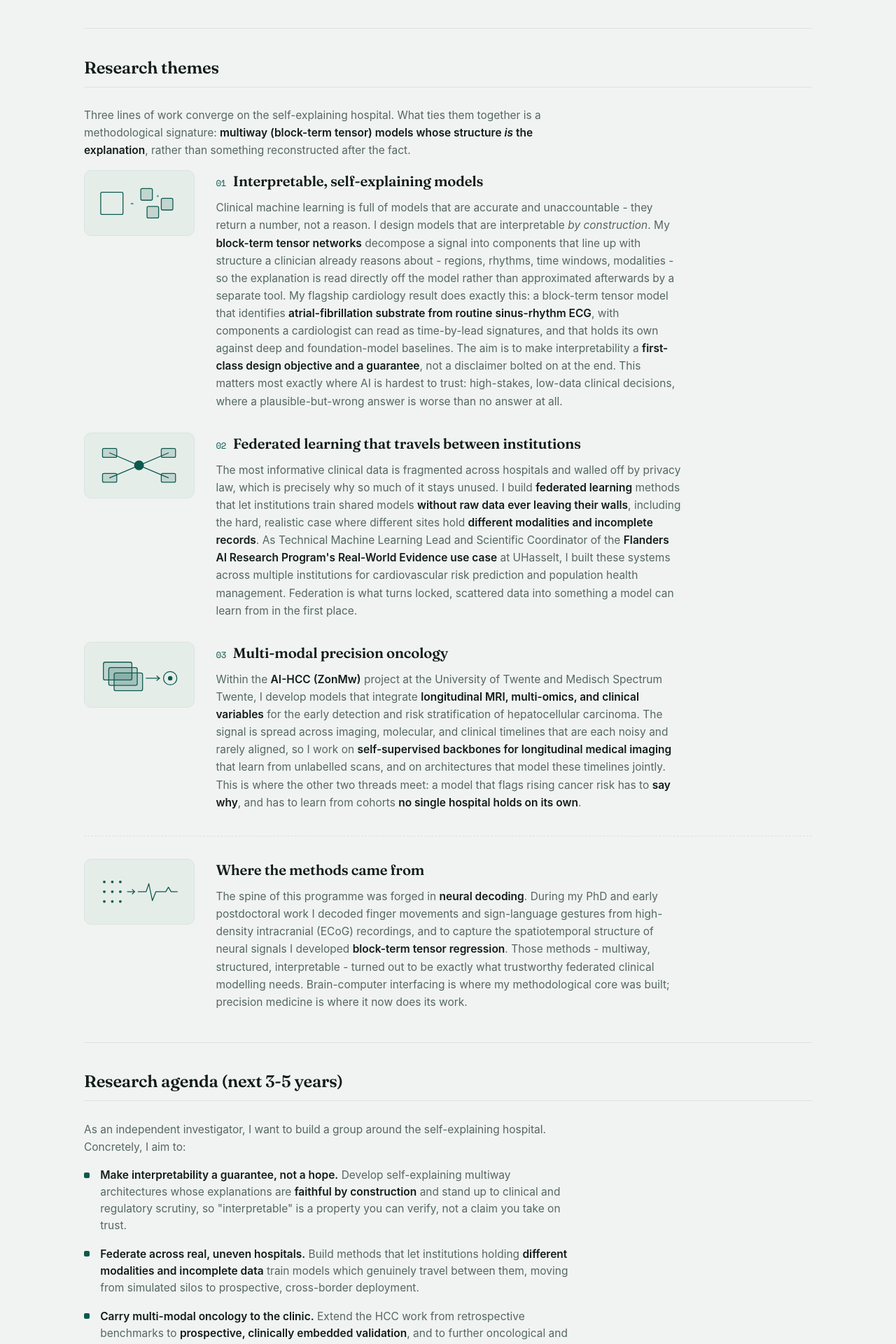
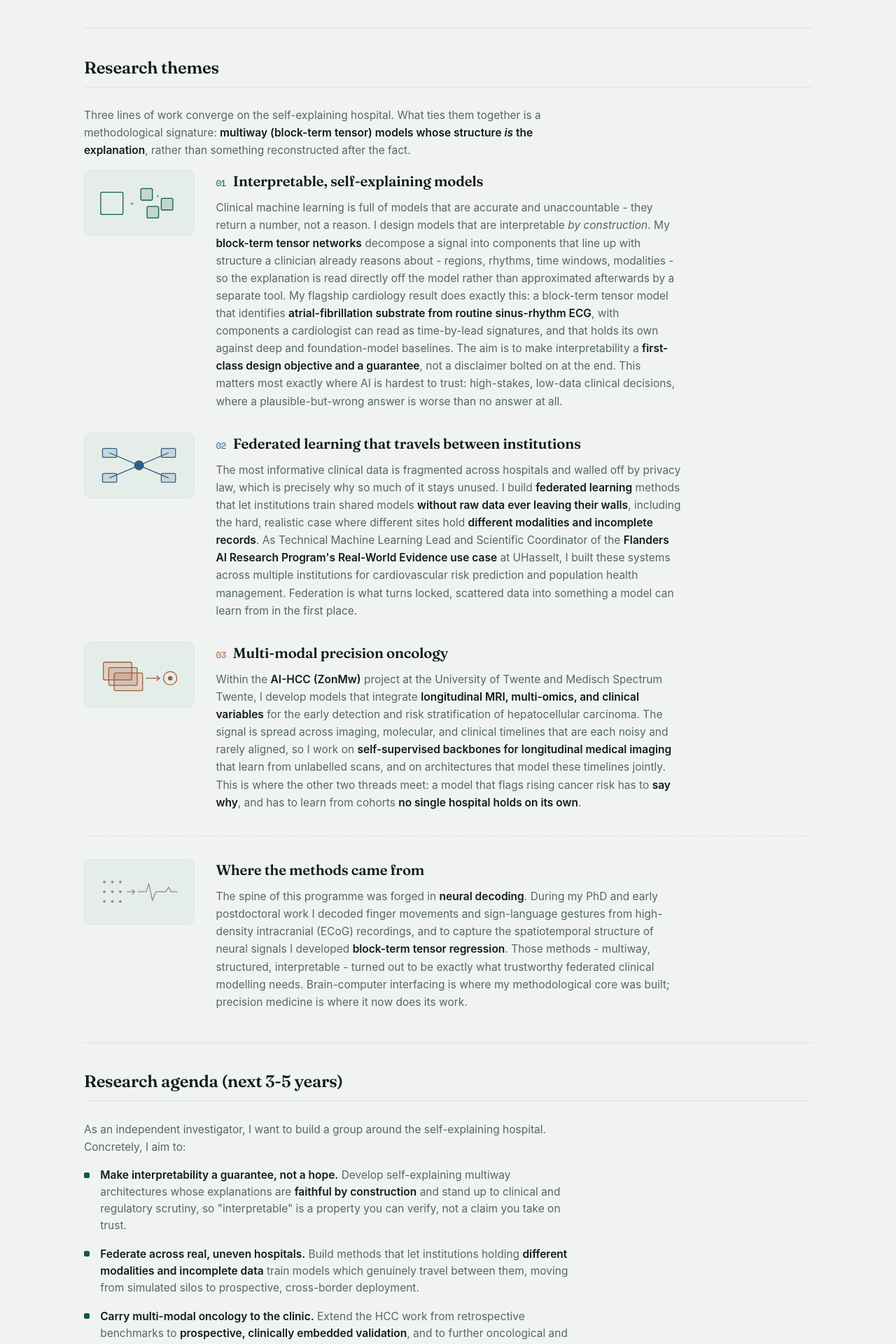
Before and after one commit to TheAxeC/theaxec.github.io, a Jekyll site: the page built from _pages/research.md, in a window 1280 px wide. Shown: the part 358-2278 px from the top of the page at 70% size. Built offline with Jekyll 4.4.1, drawn with Linux system fonts in a browser that asks for light colours.

Commit message:
Enhance publications layout with program color coding and update CV PDF

```diff
--- a/_includes/home/main.html
+++ b/_includes/home/main.html
@@ -29,7 +29,7 @@
     <div class="h"><span>{{ h.research_heading }}</span><a href="{{ h.research_link_url | relative_url }}">{{ h.research_link_text }} &rarr;</a></div>
     <div class="grid">
       {% for t in site.data.website.home.research_grid %}
-      <div class="card"><div class="dia">{% case forloop.index %}{% when 1 %}<svg viewBox="0 0 200 100">
+      <div class="card pcol{% case forloop.index %}{% when 1 %} pcol-tensor{% when 2 %} pcol-federated{% when 3 %} pcol-hcc{% endcase %}"><div class="dia">{% case forloop.index %}{% when 1 %}<svg viewBox="0 0 200 100">
         <rect class="dl" x="14" y="26" width="50" height="50" rx="3"/><text x="80" y="56" font-family="Space Mono" font-size="14" fill="currentColor">=</text>
         <rect class="dfs" x="104" y="18" width="26" height="26" rx="3"/><rect class="dl" x="104" y="18" width="26" height="26" rx="3"/>
         <text x="138" y="40" font-family="Space Mono" font-size="13" fill="currentColor">+</text>
--- a/_includes/site/head.html
+++ b/_includes/site/head.html
@@ -19,7 +19,7 @@
 <meta property="twitter:image" content="{{ '/assets/images/og-card.png' | absolute_url }}">
 
 <link rel="stylesheet" href="{{ '/assets/css/fonts.css' | relative_url }}">
-<link rel="stylesheet" href="{{ '/assets/css/site.css' | relative_url }}">
+<link rel="stylesheet" href="{{ '/assets/css/site.css' | relative_url }}?v={{ site.time | date: '%s' }}">
 
 <script type="application/ld+json">
 {
--- a/_includes/site/publications.html
+++ b/_includes/site/publications.html
@@ -18,9 +18,10 @@
       {% for item in coll.papers %}{% unless item.hide %}
       {% assign i = i | plus: 1 %}
       <article class="pitem">
-        <div class="pdiacol">
+        {% assign prim = item.program | first %}
+        <div class="pdiacol{% if prim %} pcol pcol-{{ prim }}{% endif %}">
           <div class="pidx">[{{ i }}]</div>
-          {% if item.program %}{% assign prim = item.program | first %}
+          {% if item.program %}
           <div class="pdia" title="Research line: {{ programs[prim] }}">{% include site/program-diagram.html key=prim %}</div>
           <div class="pdia-label">{{ programs[prim] }}</div>
           {% if item.program.size > 1 %}<div class="pdia-tags">{% for p in item.program offset:1 %}+ {{ programs[p] }}{% unless forloop.last %}<br>{% endunless %}{% endfor %}</div>{% endif %}
--- a/_pages/research.md
+++ b/_pages/research.md
@@ -16,7 +16,7 @@
   <h2 class="psec-h">Research themes</h2>
   <p>Three lines of work converge on the self-explaining hospital. What ties them together is a methodological signature: <strong>multiway (block-term tensor) models whose structure <em>is</em> the explanation</strong>, rather than something reconstructed after the fact.</p>
 
-  <article class="stmt-theme">
+  <article class="stmt-theme pcol pcol-tensor">
     <div class="pdia">{% include site/program-diagram.html key='tensor' %}</div>
     <div>
       <h3><span class="n">01</span> Interpretable, self-explaining models</h3>
@@ -24,7 +24,7 @@
     </div>
   </article>
 
-  <article class="stmt-theme">
+  <article class="stmt-theme pcol pcol-federated">
     <div class="pdia">{% include site/program-diagram.html key='federated' %}</div>
     <div>
       <h3><span class="n">02</span> Federated learning that travels between institutions</h3>
@@ -32,7 +32,7 @@
     </div>
   </article>
 
-  <article class="stmt-theme">
+  <article class="stmt-theme pcol pcol-hcc">
     <div class="pdia">{% include site/program-diagram.html key='hcc' %}</div>
     <div>
       <h3><span class="n">03</span> Multi-modal precision oncology</h3>
@@ -40,7 +40,7 @@
     </div>
   </article>
 
-  <div class="stmt-origin">
+  <div class="stmt-origin pcol">
     <div class="pdia">{% include site/program-diagram.html key='eeg' %}</div>
     <div>
       <h3>Where the methods came from</h3>
--- a/assets/css/site.css
+++ b/assets/css/site.css
@@ -7,10 +7,12 @@
 *{box-sizing:border-box;margin:0;padding:0}
 :root{
   --paper:#F0F3F1;--surface:#FFFFFF;--ink:#121C19;--muted:#566761;--line:#DAE3DF;--soft:#E5EDE9;--accent:#0C594E;--accent-soft:#D6E7E1;--code-bg:#0E1916;
+  --pill-tensor:#0C594E;--pill-fed:#2F5E86;--pill-hcc:#A65A34;--pill-none:#8C8C8C;
   --disp:"Fraunces","Iowan Old Style",Georgia,serif;--mono:"Space Mono",monospace;--sans:-apple-system,BlinkMacSystemFont,"Segoe UI",Roboto,Helvetica,Arial,sans-serif;
 }
 :root[data-theme="dark"]{
   --paper:#0B1311;--surface:#11201C;--ink:#E6EFEB;--muted:#8BA39B;--line:#213029;--soft:#152420;--accent:#37C3AC;--accent-soft:rgba(55,195,172,.16);--code-bg:#091210;
+  --pill-tensor:#37C3AC;--pill-fed:#6FA8D6;--pill-hcc:#E09A6B;--pill-none:#8E8E8E;
 }
 :root{color-scheme:light}
 :root[data-theme="dark"]{color-scheme:dark}
@@ -156,7 +158,7 @@
 
 @media print{
   nav,footer,.theme-toggle,.secnav,.btn,.ecg{display:none !important}
-  :root{--paper:#fff;--surface:#fff;--ink:#000;--muted:#333;--line:#ccc;--accent:#000;--accent-soft:#eee}
+  :root{--paper:#fff;--surface:#fff;--ink:#000;--muted:#333;--line:#ccc;--accent:#000;--accent-soft:#eee;--pill-tensor:#000;--pill-fed:#000;--pill-hcc:#000;--pill-none:#555}
   body{font-size:10.5pt}
   .pubpage,.page{max-width:none;padding-top:0}
   .listlayout{grid-template-columns:1fr;gap:0}
@@ -219,6 +221,10 @@
 .pdia svg{width:100%;height:100%}
 .pdia-label{font-family:var(--mono);font-size:.62rem;text-transform:uppercase;letter-spacing:.04em;color:var(--accent);font-weight:700;margin-top:.5rem;line-height:1.35}
 .pdia-tags{font-family:var(--mono);font-size:.6rem;text-transform:uppercase;letter-spacing:.04em;color:var(--muted);margin-top:.25rem;line-height:1.45}
+.pcol{--accent:var(--pill-none)}
+.pcol-tensor{--accent:var(--pill-tensor)}
+.pcol-federated{--accent:var(--pill-fed)}
+.pcol-hcc{--accent:var(--pill-hcc)}
 .pbody{min-width:0}
 .pabs{margin-top:.65rem}
 .pabs>summary{font-family:var(--mono);font-size:.68rem;text-transform:uppercase;letter-spacing:.05em;color:var(--accent);cursor:pointer;list-style:none;display:inline-flex;align-items:center;gap:.45rem}
```
Also changed, not shown: 1 other file.
